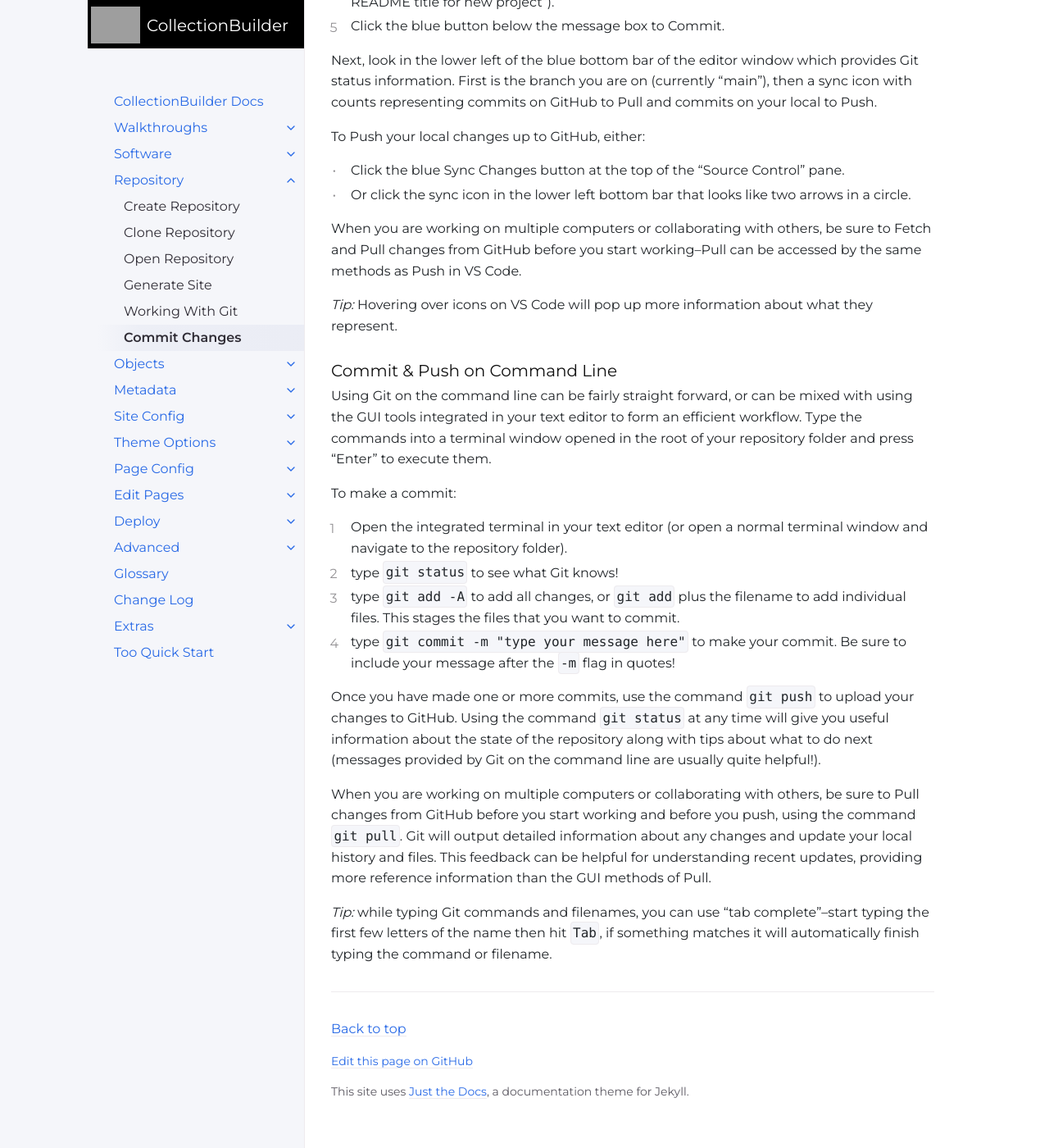
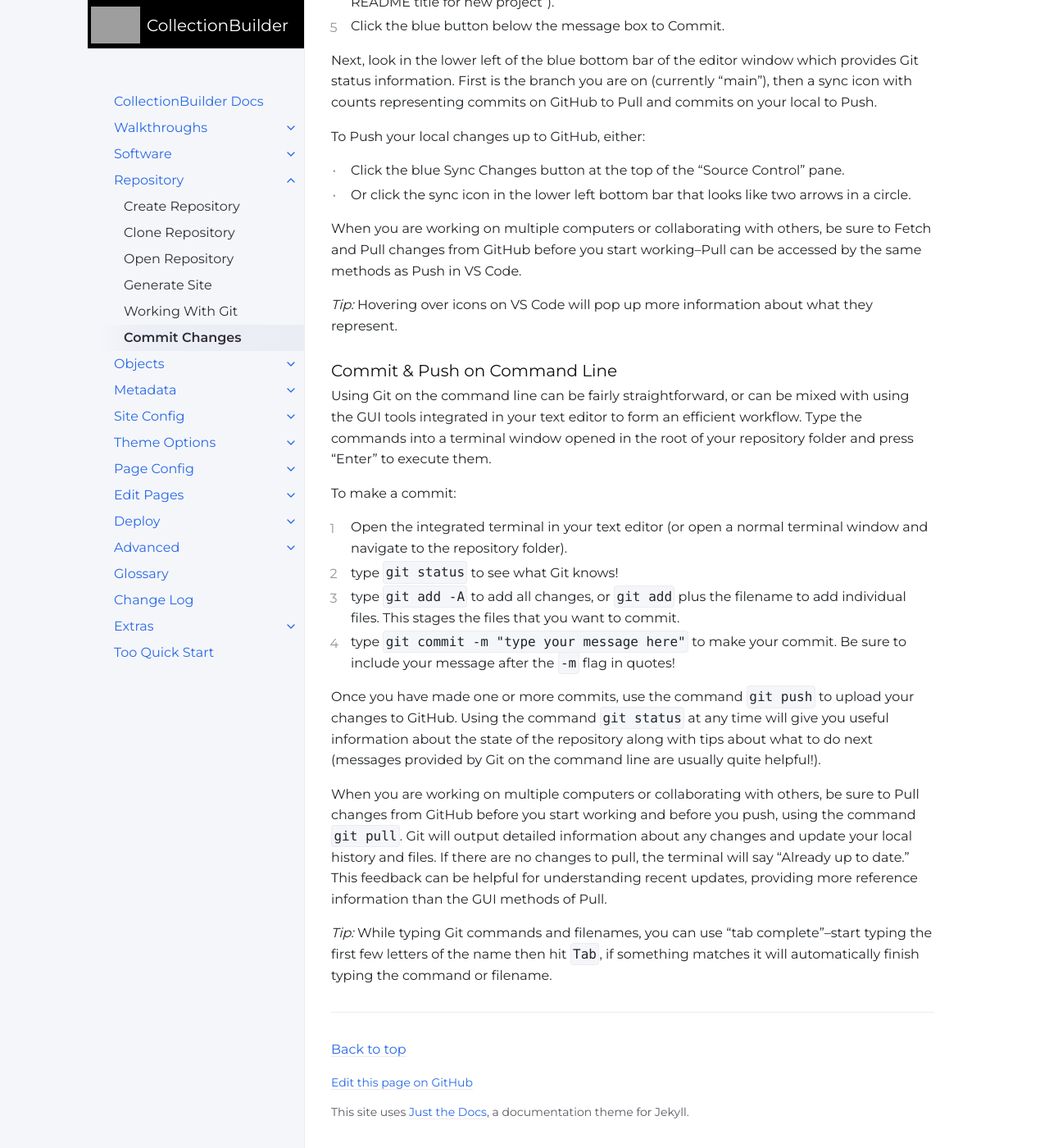
Before and after one commit to CollectionBuilder/cb-docs, a Jekyll site: the page built from docs/repository/commit.md, in a window 1280 px wide and 1400 px high, scrolled down 2212 px. Shown: the whole window at 82% size. Built offline with Jekyll 4.4.1, drawn with Linux system fonts in a browser that asks for light colours; comment, search, counter and statistics services are not loaded; before the commit the page ends 3586 px from its top, so only the background shows below that.

Commit message:
Add a sentence and fix typos

```diff
--- a/docs/repository/commit.md
+++ b/docs/repository/commit.md
@@ -90,7 +90,7 @@ When you are working on multiple computers or collaborating with others, be sure
 
 ### Commit & Push on Command Line
 
-Using Git on the command line can be fairly straight forward, or can be mixed with using the GUI tools integrated in your text editor to form an efficient workflow.
+Using Git on the command line can be fairly straightforward, or can be mixed with using the GUI tools integrated in your text editor to form an efficient workflow.
 Type the commands into a terminal window opened in the root of your repository folder and press "Enter" to execute them.
 
 To make a commit:
@@ -104,7 +104,7 @@ Once you have made one or more commits, use the command `git push` to upload you
 Using the command `git status` at any time will give you useful information about the state of the repository along with tips about what to do next (messages provided by Git on the command line are usually quite helpful!).
 
 When you are working on multiple computers or collaborating with others, be sure to Pull changes from GitHub before you start working and before you push, using the command `git pull`.
-Git will output detailed information about any changes and update your local history and files.
+Git will output detailed information about any changes and update your local history and files. If there are no changes to pull, the terminal will say "Already up to date."
 This feedback can be helpful for understanding recent updates, providing more reference information than the GUI methods of Pull.
 
-*Tip:* while typing Git commands and filenames, you can use "tab complete"--start typing the first few letters of the name then hit `Tab`, if something matches it will automatically finish typing the command or filename.
+*Tip:* While typing Git commands and filenames, you can use "tab complete"--start typing the first few letters of the name then hit `Tab`, if something matches it will automatically finish typing the command or filename.
```
